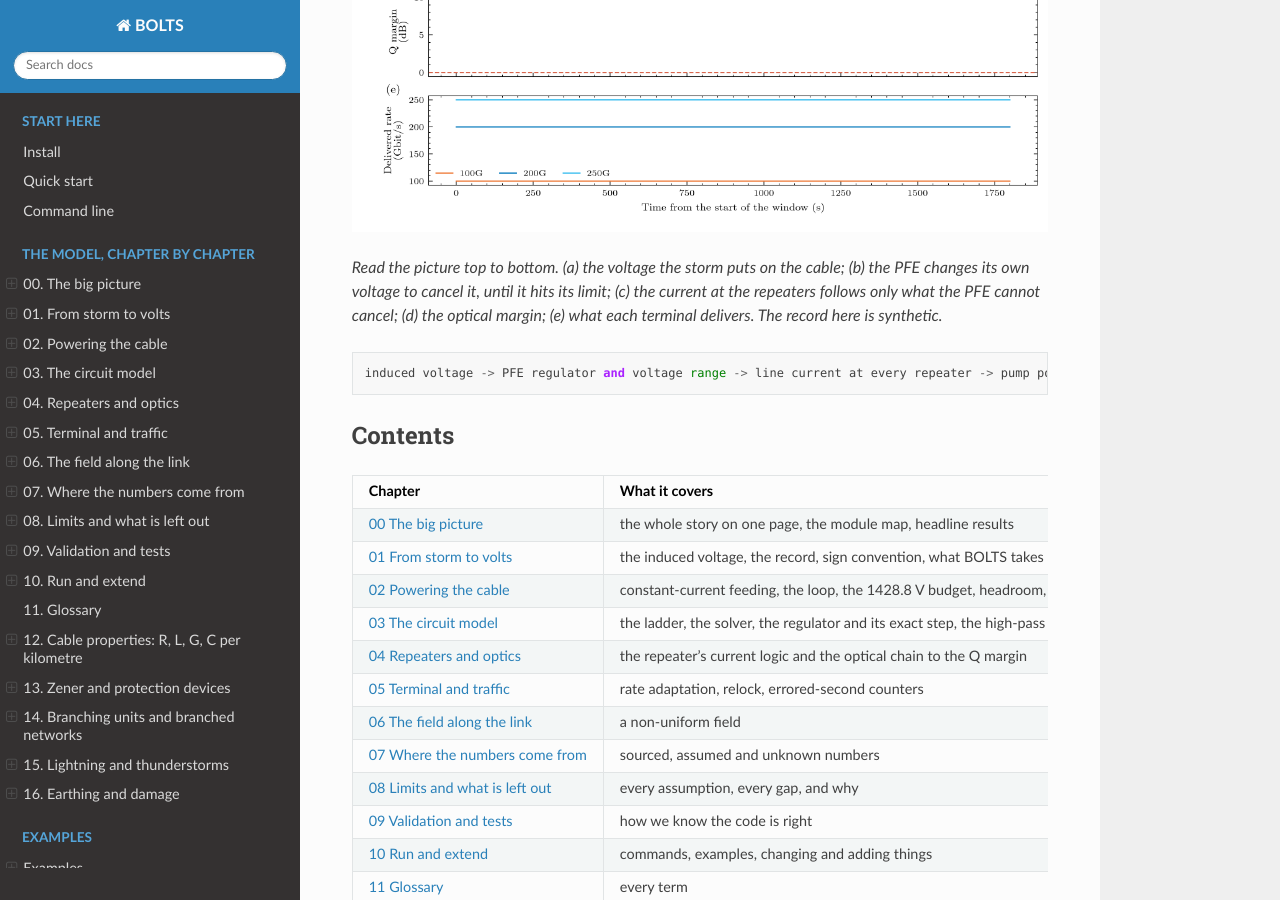
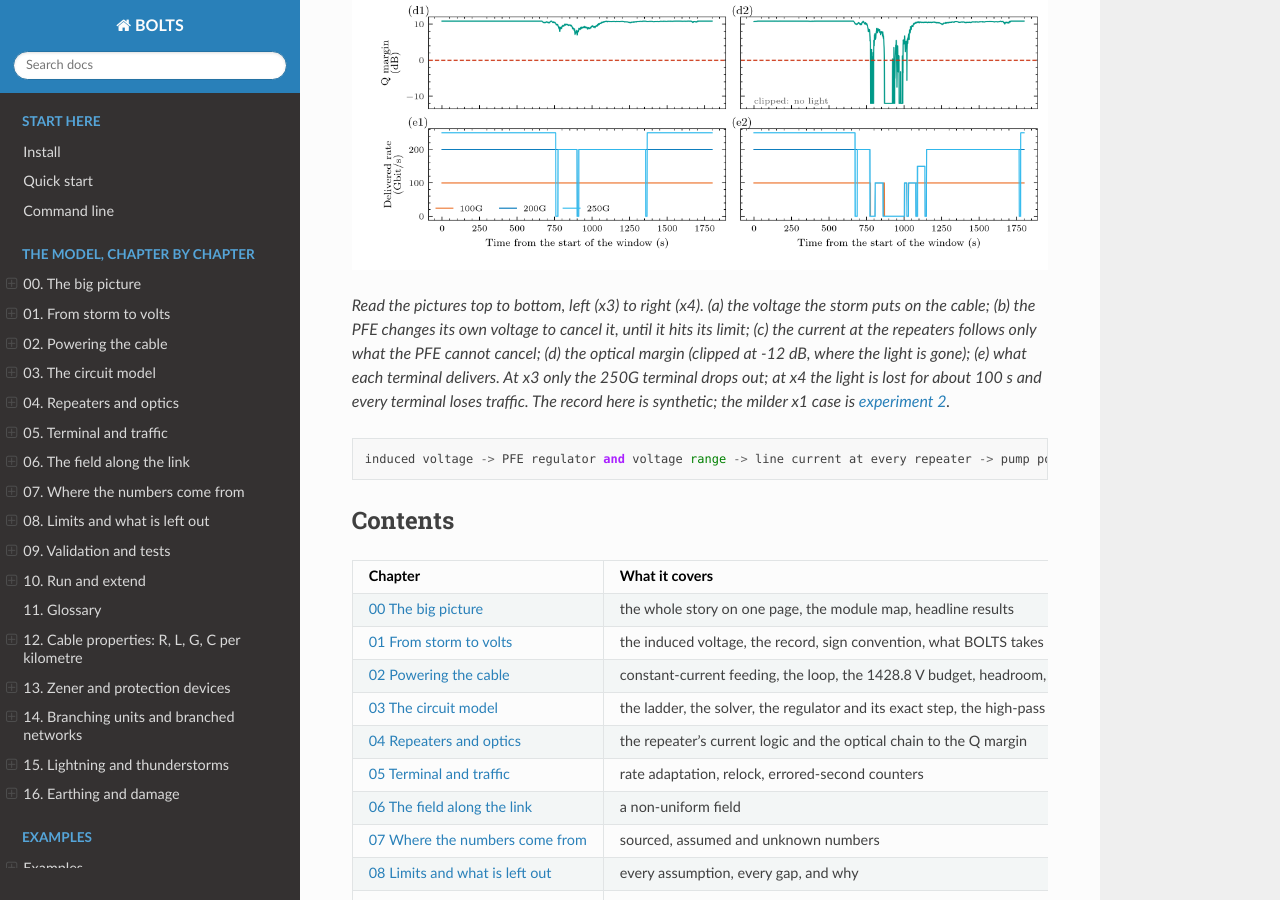
Before and after one commit to shibaji7/BOLTS, a Sphinx documentation site: the page built from docs/index.md, in a window 1280 px wide and 900 px high, scrolled down 851 px. Built offline with Sphinx 7.4.7 and the Read the Docs theme 3.1.0, drawn with Linux system fonts in a browser that asks for light colours.

Commit message:
Docs landing page: show the storm-impact figure (x3 and x4)
Co-Authored-By: Claude Sonnet 5.5 <noreply@anthropic.com>

````diff
--- a/docs/index.md
+++ b/docs/index.md
@@ -7,11 +7,12 @@ follow the story. BOLTS models the **stress and vulnerability of submarine power
 units) under **geomagnetic disturbances (GMD / space weather)** first, then lightning and switching surges, and traces the consequences to
 **loss of signal, failures and traffic loss**.
 
-![A voltage record through the whole chain](figures/storm_run.png)
+![The same storm at 3 and 4 times the amplitude, through the whole chain](figures/storm_impact.png)
 
-*Read the picture top to bottom. (a) the voltage the storm puts on the cable; (b) the PFE changes its own voltage to cancel it, until it hits
-its limit; (c) the current at the repeaters follows only what the PFE cannot cancel; (d) the optical margin; (e) what each terminal delivers.
-The record here is synthetic.*
+*Read the pictures top to bottom, left (x3) to right (x4). (a) the voltage the storm puts on the cable; (b) the PFE changes its own voltage to cancel it, until it
+hits its limit; (c) the current at the repeaters follows only what the PFE cannot cancel; (d) the optical margin (clipped at -12 dB, where the light is gone);
+(e) what each terminal delivers. At x3 only the 250G terminal drops out; at x4 the light is lost for about 100 s and every terminal loses traffic.
+The record here is synthetic; the milder x1 case is [experiment 2](examples/02_storm_record.md).*
 
 ```
 induced voltage -> PFE regulator and voltage range -> line current at every repeater -> pump power -> OSNR / Q margin -> terminal rate and traffic
````
Also changed, not shown: CHANGELOG.md (+2 -0 lines), docs/figures/storm_impact.png (added), 1 other file.
